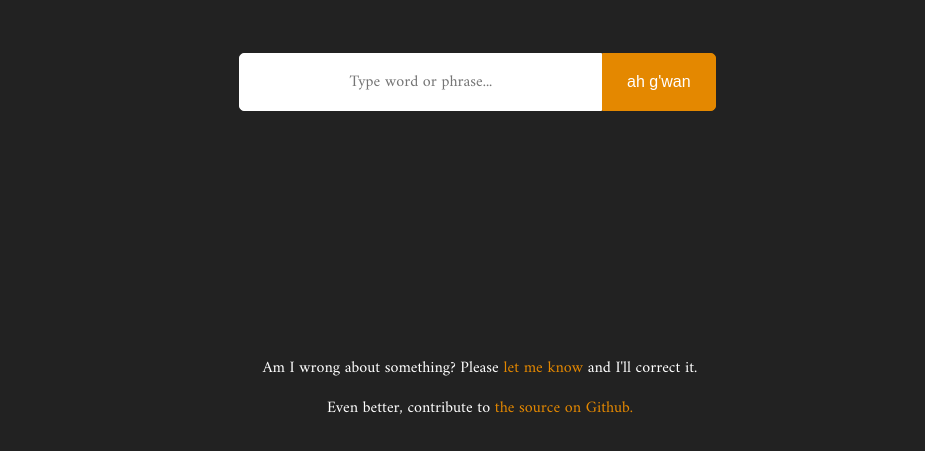
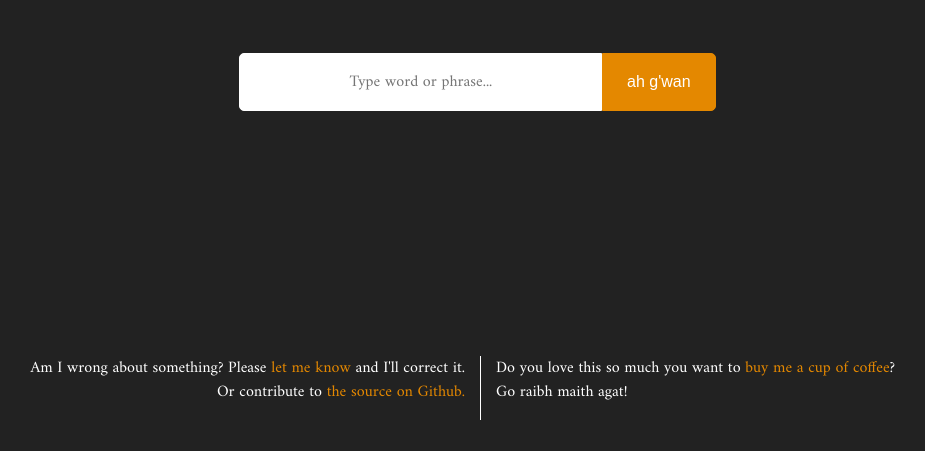
Before and after one commit to johnmoriarty/gaeilgebot, a plain HTML site: page index.html in a window 1280 px wide. Shown: the part 177-628 px from the top of the page, without its empty margins (160-1085 px from the left). Drawn offline with nearby package versions, Linux system fonts and the light colour scheme.

Commit message:
Added Paypal link and styled footer a bit. Added lone 'h' rule.

```diff
--- a/index.html
+++ b/index.html
@@ -1,19 +1,21 @@
 <!DOCTYPE html>
 <html lang="en">
   <head>
-  <!-- email address munger -->
+
   <script language="javascript">
     <!--
-    function jesDNqtjMqOIgwB()
+    function dgpjVwBUVRNRTYt()
     {
-    var wkhoYBoOYVIyFXJ=["106","111","x68","110","x2e","x6d","46","109","x6f","x72","x69","x61","114","116","121","64","x67","109","x61","105","108","46","x63","x6f","109"];
-    var rvEQTzVSoKZQqwk=['?','s','u','b','j','e','c','t','=','I','m','p','r','o','v','e',' ','G','a','e','i','l','g','e','b','o','t','&','c','c','=','&','b','c','c','=','&','b','o','d','y','=','H','o','w',' ','c','a','n',' ','G','a','e','i','l','g','e','b','o','t',' ','b','e',' ','m','a','d','e',' ','b','e','t','t','e','r','?'];
-    var bcbEjPpYRldHZxv=["108","x65","116","32","109","101","32","107","x6e","x6f","119"];
-    document.write("<a href=\"&#x6d;&#x61;&#x69;&#x6c;&#000116;&#000111;&#x3a;");
-    for (i=0; i<wkhoYBoOYVIyFXJ.length; i++) document.write('&#'+wkhoYBoOYVIyFXJ[i]+';');
-    for (i=0; i<rvEQTzVSoKZQqwk.length; i++) document.write(rvEQTzVSoKZQqwk[i]);
+    /* Munged addy code - YOU CAN EDIT COMMENT THIS TAG BETWEEN THE TWO STARS */
+    /* SAYS "let me know" */
+    var RhnlMgfQXJsiRsE=["103","x61","101","105","x6c","103","101","x62","x6f","116","64","103","109","x61","x69","108","x2e","99","111","109"];
+    var ZSauXfHCTNTLxau=['?','s','u','b','j','e','c','t','=','I','m','p','r','o','v','e',' ','G','a','e','i','l','g','e','b','o','t','&','c','c','=','&','b','c','c','=','&','b','o','d','y','=','H','o','w',' ','c','a','n',' ','G','a','e','i','l','g','e','b','o','t',' ','b','e',' ','m','a','d','e',' ','b','e','t','t','e','r','?'];
+    var jpQxnvmeuKZylVy=["x6c","x65","x74","32","109","101","x20","107","110","111","119"];
+    document.write("<a href=\"&#x6d;&#x61;&#x69;&#x6c;&#x74;&#x6f;&#00058;");
+    for (i=0; i<RhnlMgfQXJsiRsE.length; i++) document.write('&#'+RhnlMgfQXJsiRsE[i]+';');
+    for (i=0; i<ZSauXfHCTNTLxau.length; i++) document.write(ZSauXfHCTNTLxau[i]);
     document.write('" style="" class="" id="">');
-    for (i=0; i<bcbEjPpYRldHZxv.length; i++) document.write('&#'+bcbEjPpYRldHZxv[i]+';');
+    for (i=0; i<jpQxnvmeuKZylVy.length; i++) document.write('&#'+jpQxnvmeuKZylVy[i]+';');
     document.write('</a>');
     }
     //-->
@@ -42,13 +44,23 @@
         <h4>...why tho?</h4>
         <ul id="explanation"></ul>
     </div>
+
+    <div class="row">
+      <div class="col-sm-6 righty">
+        <p>Am I wrong about something? Please
+          <script language="javascript">
+          <!--
+          dgpjVwBUVRNRTYt();
+          //-->
+          </script>
+           and I'll correct it.<br />Or contribute to <a href="https://github.com/johnmoriarty/gaeilgebot">the source on Github.</a></p>
+    </div>
+    <div class="col-sm-6 lefty">
+      <p>Do you love this so much you want to <a href="https://paypal.me/gaeilgebot" target="_blank">buy me a cup of coffee</a>?<br />Go raibh maith agat!</p>
+    </div>
+
   </body>
   <footer>
-    <p>Am I wrong about something? Please <script language="javascript">
-  <!--
-  jesDNqtjMqOIgwB();
-  //-->
-  </script> and I'll correct it.</p><p>Even better, contribute to <a href="https://github.com/johnmoriarty/gaeilgebot">the source on Github.</a></p>
     <script src="./script.js"></script>
   </footer>
 
--- a/script.js
+++ b/script.js
@@ -71,6 +71,7 @@ function submitFunc() {
             "th" : "h",
             "ph" : "f",
 
+            "h" : null,
             "b" : "b",
             "f" : ["lastCharacter", "f", "v"],
             "l" : ["slenderBroad", "l", "l"],
@@ -85,7 +86,7 @@ function submitFunc() {
             "x" : "x",
             "k" : "?",
             "w" : "?",
-            "y" : "?",
+            "y" : "y",
             "q" : "?",
             "z" : "z",
             "j" : "j",
@@ -121,6 +122,7 @@ function submitFunc() {
             "u" : "<li>'u' sounds like 'uh' as in 'muck'</span></li>",
 
             "ghdh" : "<li>'ghdh' is probably silent</li>",
+            "h" : "<li>'h' on it's own is probably either silent or a sort of breath</li>",
 
             // eclipsed consonants (urú)
             "mb" : "<li>'mb' is an exlipsed consonant. The last letter is silent, so this is just pronounced as an 'm' here.</li>",
@@ -159,7 +161,7 @@ function submitFunc() {
             "q" : "<li>'q' is not a traditional Irish character. Are you sure this is an Irish word?</li>",
             "w" : "<li>'w' is not a traditional Irish character. Are you sure this is an Irish word?</li>",
             "k" : "<li>'k' is not a traditional Irish character. Are you sure this is an Irish word?</li>",
-            "y" : "<li>'y' is not a traditional Irish character. Are you sure this is an Irish word?</li>",
+            "y" : "<li>'y' is not a traditional Irish character. But it's probably pronounced as you'd think.</li>",
 
             "t" : ["<li>'t' makes a 'ch' sound (as in 'chuck') when preceded or followed by a slender vowel</li>","<li>'t' makes a standard 't' sound when preceded or followed by a broad vowel</li>"],
             "s" : ["<li>'s' makes a 'sh' sound (as in 'shoe') when preceded or followed by a slender vowel</li>","<li>'s' makes a standard 's' sound (as in 'snake') when preceded or followed by a broad vowel</li>"],
--- a/style.css
+++ b/style.css
@@ -1,6 +1,6 @@
 * { transition: .25s ease all; }
 html {
-    padding-top: 4rem;
+    padding: 4rem;
 }
 body {
     font-family: 'Amiri' ;
@@ -112,3 +112,9 @@ a:hover { color: #4CAF50; }
 .pronunciation:hover .as-in {
     display: block;
 }
+
+.lefty { border-top: 1px solid white; padding-top: 1rem; }
+@media screen and (min-width: 575px) {
+    .righty { text-align: right;}
+    .lefty { text-align: left; border-left: 1px solid white; border-top: 0; padding-top:0;}
+}
```
